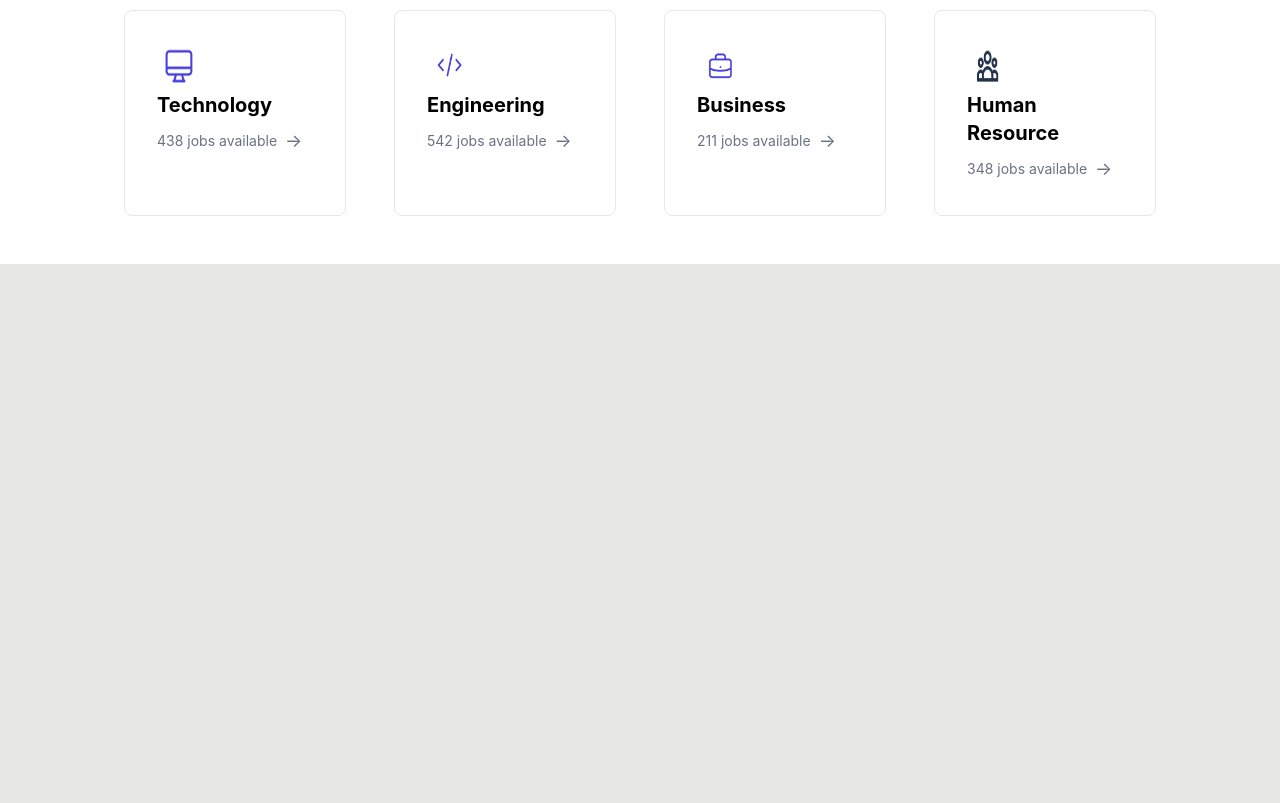
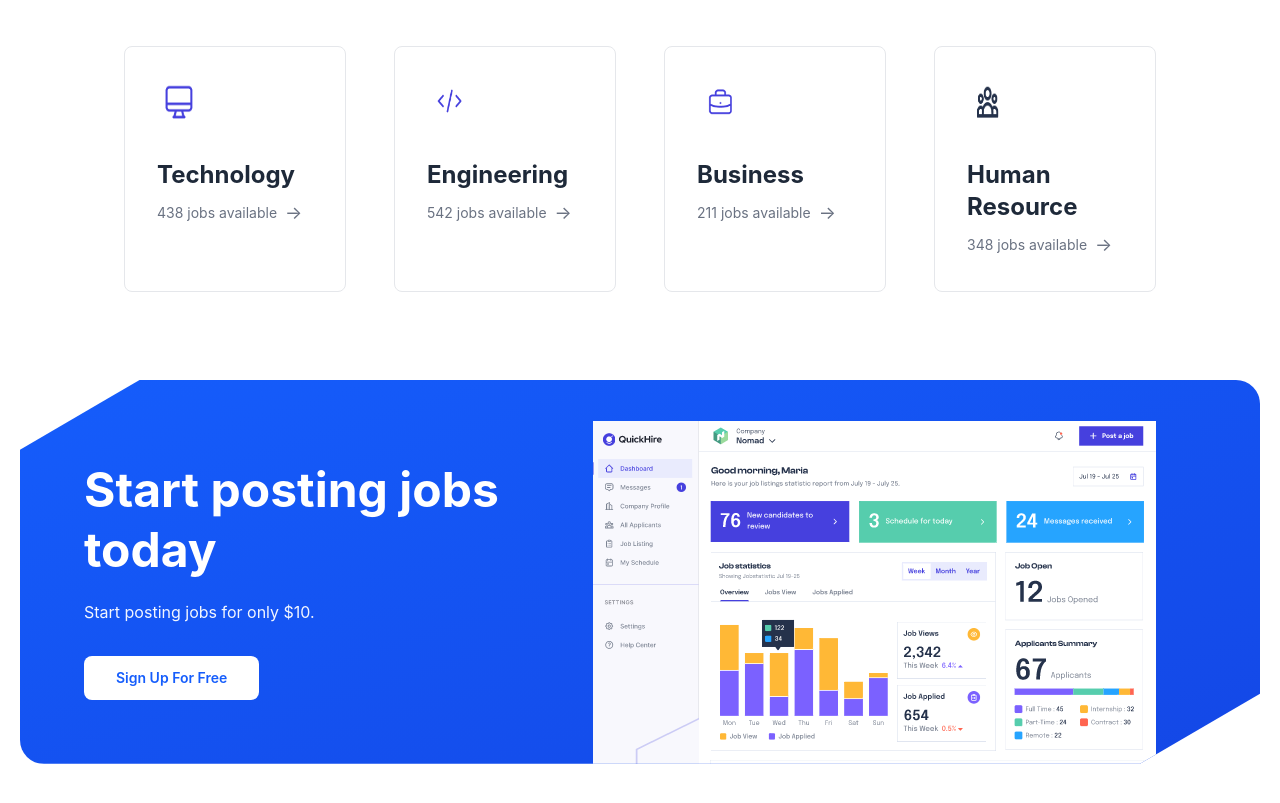
Before and after one commit to fhsiamSE/QuickHire, a React (Vite) app: page / in a window 1280 px wide. Shown: the part 1889-2692 px from the top of the page. Before the commit the page ends 2153 px from the top, so only its background shows below. Built offline with nearby package versions, Linux system fonts and the light colour scheme.

Commit message:
posting jobs UI added

```diff
--- a/src/components/LandingPage/Category.jsx
+++ b/src/components/LandingPage/Category.jsx
@@ -40,10 +40,10 @@ function Category() {
             className="p-8 rounded-lg border border-gray-200 bg-white text-black transition-all duration-300 cursor-pointer hover:bg-blue-600 hover:border-blue-600 hover:text-white hover:shadow-lg"
           >
             {/* Icon */}
-            <img src={category.icon} alt={category.name} className="w-12 h-12" />
+            <img src={category.icon} alt={category.name} className="w-12 h-12 mb-8" />
 
             {/* Category Name */}
-            <h3 className="text-xl font-bold mb-2 group-hover:text-white">
+            <h3 className="text-2xl text-gray-800 font-bold mb-2 group-hover:text-white">
               {category.name}
             </h3>
 
--- a/src/components/LandingPage/CompanysWeHelp.jsx
+++ b/src/components/LandingPage/CompanysWeHelp.jsx
@@ -10,14 +10,16 @@ function CompanysWeHelp() {
   ]
 
   return (
-    <section className="w-full  opacity-100 flex items-center justify-center mx-auto">
+    <section className="w-full opacity-100 flex items-center justify-center mx-auto">
       <div className="w-full pt-12 pr-[122px] pb-12 pl-[120px] flex flex-col justify-center gap-4">
         <p className="text-gray-400 text-xl font-medium m-0 tracking-wider">
           Companies we helped grow
         </p>
         <div className="flex gap-48 items-center justify-start flex-wrap">
           {companies.map((company, idx) => (
-            <div key={idx} className="flex items-center justify-center h-16 text-4xl font-medium text-gray-400">
+            <div className="flex items-center justify-center h-16 text-4xl font-medium text-gray-400"
+              key={idx}
+            >
               {company.name}
             </div>
           ))}
--- a/src/components/LandingPage/LandingPage.jsx
+++ b/src/components/LandingPage/LandingPage.jsx
@@ -3,6 +3,7 @@ import Header from './Header'
 import JobSearch from './JobSearch'
 import CompanysWeHelp from './CompanysWeHelp'
 import Category from './Category'
+import SignUpAds from './SignUpAds'
 
 function LandingPage() {
   return (
@@ -11,7 +12,7 @@ function LandingPage() {
       <JobSearch />
       <CompanysWeHelp />
       <Category />
-
+      <SignUpAds />
     </div>
   )
 }
--- /dev/null
+++ b/src/components/LandingPage/SignUpAds.jsx
@@ -0,0 +1,33 @@
+import React from 'react'
+import AdminImage from '../../assets/AdminImage.png'
+
+function SignUpAds() {
+  return (
+   <div className="py-10 px-5">
+      <div className="max-w-7xl mx-auto h-96 flex items-end gap-10 bg-gradient-to-br from-blue-600 to-blue-700 rounded-3xl p-16 overflow-hidden relative"
+       style={{
+    clipPath: 'polygon(120px 0, 100% 0, 100% calc(100% - 70px), calc(100% - 120px) 100%, 0 100%, 0 70px)',
+  }}>
+        {/* Left Content */}
+        <div className="flex-2 flex flex-col justify-end text-white z-10">
+          <h1 className="text-5xl font-bold leading-tight mb-5">Start posting jobs today</h1>
+          <p className="text-base font-normal mb-8 opacity-95">Start posting jobs for only $10.</p>
+          <button className="bg-white text-blue-600 px-8 py-3 rounded-lg font-semibold text-sm cursor-pointer w-fit transition-all duration-300 hover:shadow-lg hover:translate-y-[-2px]">
+            Sign Up For Free
+          </button>
+        </div>
+
+        {/* Right Image */}
+        <div className="flex-3 flex items-center justify-center relative z-10 translate-y-16">
+          <img
+            src={AdminImage}
+            alt="Dashboard preview"
+            className="max-w-full h-auto object-contain"
+          />
+        </div>
+      </div>
+    </div>
+  )
+}
+
+export default SignUpAds
```
Also changed, not shown: src/assets/AdminImage.png (added).
